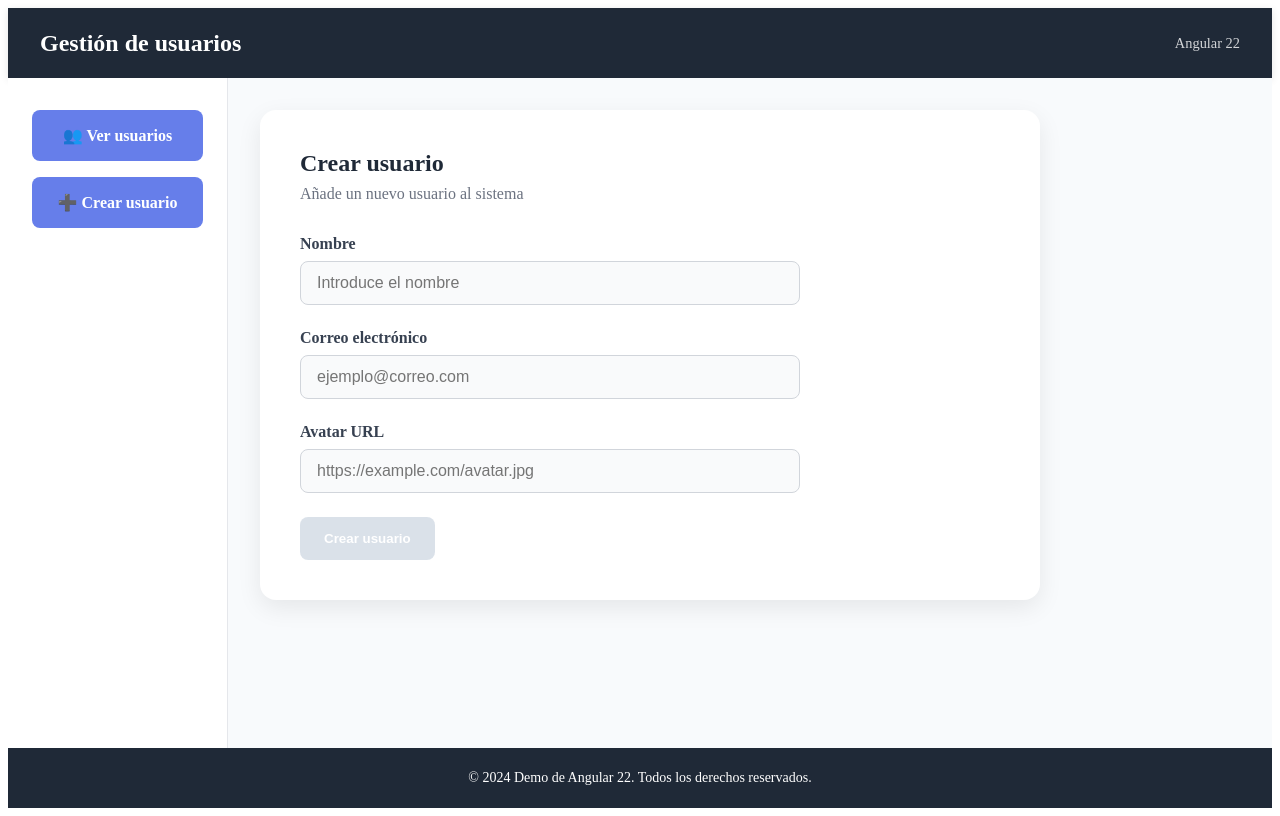
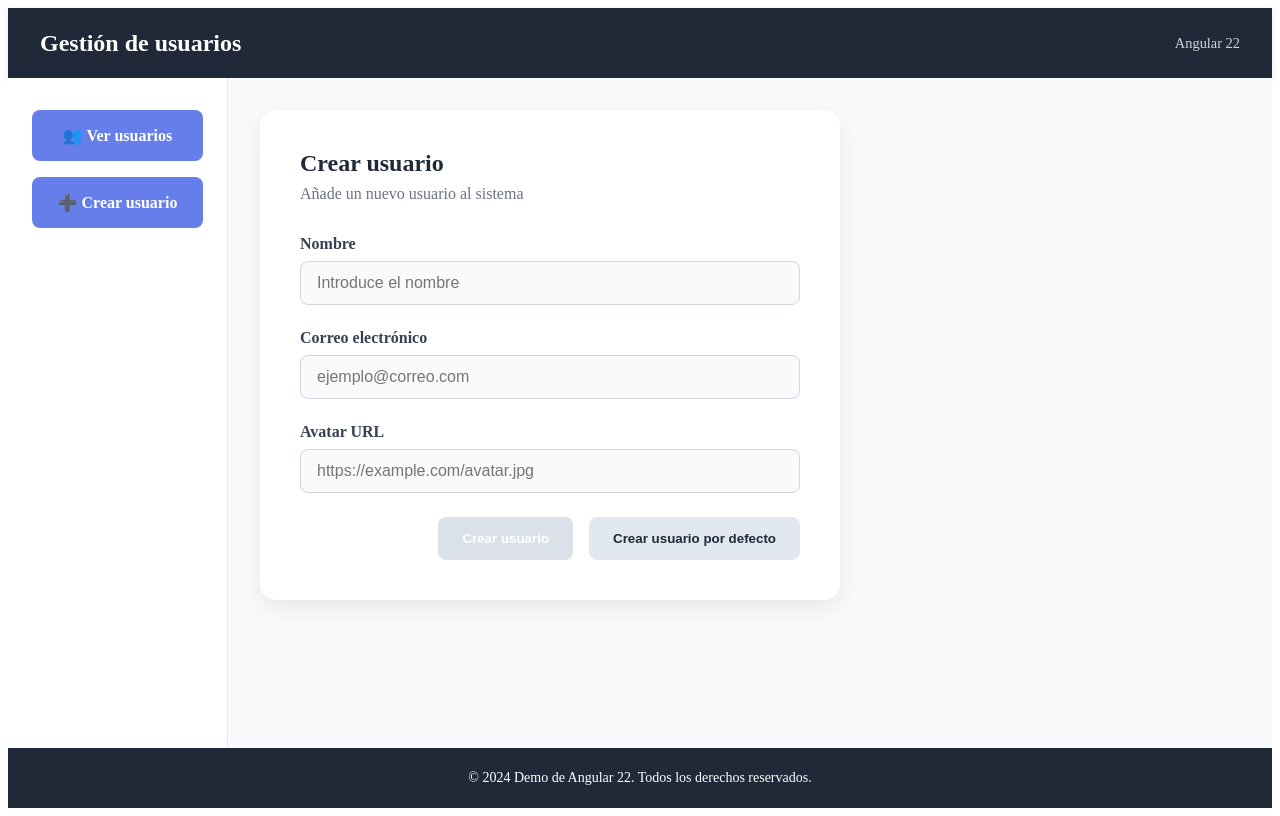
Before and after one commit to davidmtrigogft/angular22, an Angular app: page /create-user in a window 1280 px wide. Built offline with nearby package versions, Linux system fonts and the light colour scheme.

Commit message:
Created default user button

```diff
--- a/src/app/modules/create-user/create-user.html
+++ b/src/app/modules/create-user/create-user.html
@@ -1,5 +1,5 @@
-<div class="form-card">
-  <div class="form-card__header">
+<div class="create-user-container">
+  <div class="create-user-container__header">
     <h2>Crear usuario</h2>
     <p>Añade un nuevo usuario al sistema</p>
   </div>
@@ -13,11 +13,17 @@
 
     <app-input [config]="avatarInput" />
 
-    @if (userForm()) {
-    <button type="submit" class="form-button" [disabled]="userForm().invalid()">
-      Crear usuario
-    </button>
-    }
+    <div class="create-user-container__buttons">
+      @if (userForm()) {
+      <button type="submit" class="form-button" [disabled]="userForm().invalid()">
+        Crear usuario
+      </button>
+      }
+
+      <button class="form-button form-button__secondary" (click)="createDefaultUser()">
+        Crear usuario por defecto
+      </button>
+    </div>
 
   </form>
 </div>
--- a/src/app/modules/create-user/create-user.scss
+++ b/src/app/modules/create-user/create-user.scss
@@ -1,24 +1,32 @@
-.form-card {
+.create-user-container {
   background: white;
   border-radius: 16px;
   box-shadow: 0 8px 24px rgb(0 0 0 / 8%);
-  max-width: 700px;
+  max-width: 500px;
   padding: 2.5rem;
 }
 
-.form-card__header {
+.create-user-container {
+  &__header {
     margin-bottom: 2rem;
-}
 
-.form-card__header h2 {
+    & h2 {
       color: #1f2937;
       margin: 0;
     }
 
-.form-card__header p {
+    & p {
       margin-bottom: 0;
       margin-top: 0.5rem;
       color: #6b7280;
+    }
+  }
+
+  &__buttons {
+    display: flex;
+    gap: 1rem;
+    justify-content: flex-end;
+  }
 }
 
 .user-form {
@@ -38,26 +46,24 @@
   font-weight: 600;
   padding: 0.875rem 1.5rem;
   transition: all 0.2s ease;
-}
 
-.form-button:hover {
+  &:hover {
     background: #5368d5;
     transform: translateY(-2px);
   }
 
-.form-button:disabled {
+  &:disabled {
     background: #cbd5e1;
     cursor: not-allowed;
     opacity: 0.7;
   }
 
-.form-field {
-  display: flex;
-  flex-direction: column;
-  gap: 0.5rem;
+  &__secondary {
+    background: #e2e8f0;
+    color: #1f2937;
+
+    &:hover {
+      background: #cbd5e1;
     }
-
-.form-field label {
-  color: #374151;
-  font-weight: 600;
   }
+}
--- a/src/app/modules/create-user/create-user.ts
+++ b/src/app/modules/create-user/create-user.ts
@@ -60,4 +60,18 @@ export class CreateUser {
     this.usersService.addUser(this.model());
     this.router.navigate(['/users']);
   }
+
+  protected createDefaultUser(): void {
+    const id = Math.floor(Math.random() * 99) + 1;
+    const gender = Math.random() > 0.5 ? 'men' : 'women';
+
+    const defaultUser: IUser = {
+      id: 0,
+      name: 'Usuario por defecto',
+      email: 'usuario@defecto.com',
+      avatar: `https://randomuser.me/api/portraits/${gender}/${id}.jpg`,
+    };
+
+    this.model.set(defaultUser);
+  }
 }
--- a/src/app/modules/users/users.ts
+++ b/src/app/modules/users/users.ts
@@ -26,5 +26,8 @@ export class Users {
     }
 
     console.log('User details:', user);
+
+    //TODO: reaprovechar el componente
+    // formulario para editar el usuario, con los datos del usuario seleccionado
   }
 }
```
Lines whose indentation alone changed are shown as unchanged.
